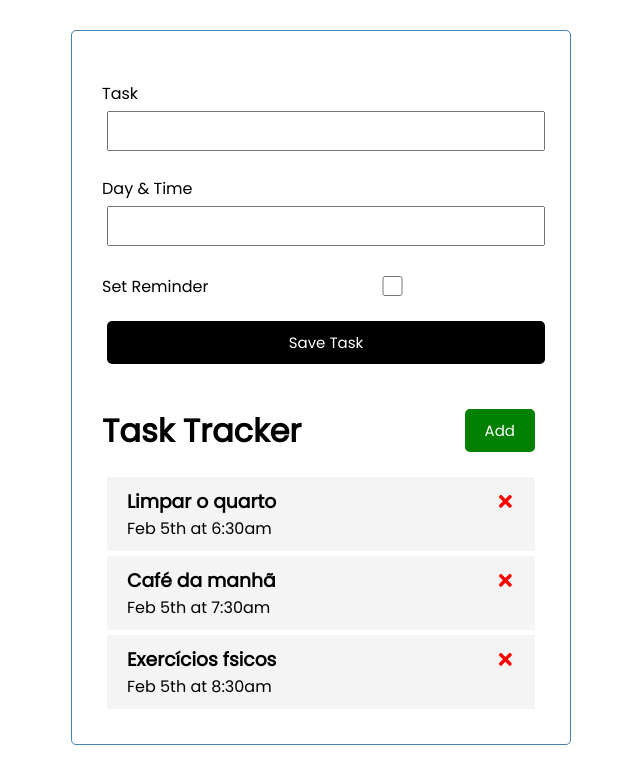
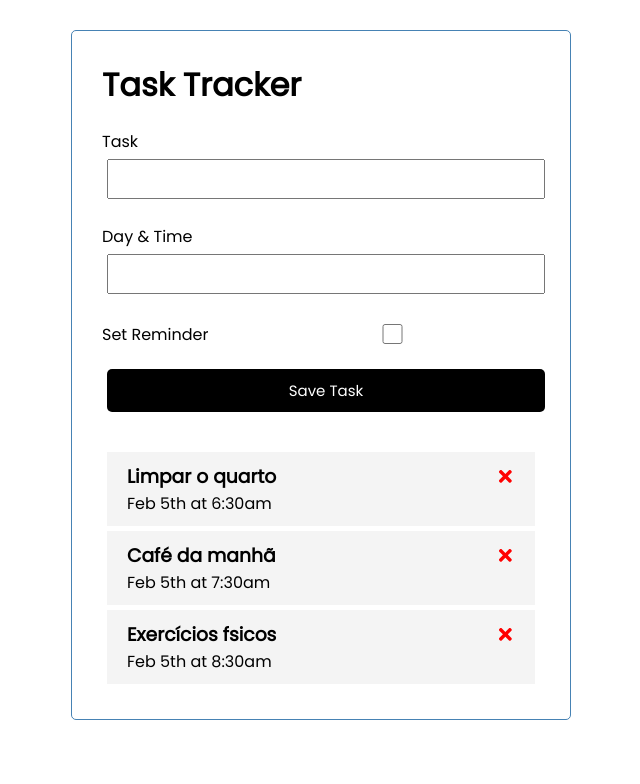
Before and after one commit to RafaelJP13/task-tracker-front, a React (Create React App) app: page / in a window 1280 px wide. Shown: the top 784 px of the page, without its empty margins (319-959 px from the left). Built offline with nearby package versions, Linux system fonts and the light colour scheme.

Commit message:
refactor: Remove add button

```diff
--- a/src/App.js
+++ b/src/App.js
@@ -43,25 +43,14 @@ const addTask = task =>{
 
 }
 
-const toggleReminder = id => {
+const toggleReminder = id => setTasks(tasks.map(task => task.id === id ? {...task, reminder: !task.reminder} : task))
 
-  setTasks(tasks.map(task => task.id === id ? {...task, reminder: !task.reminder} : task))
-
-}
-
-const deleteTask = id =>{
-
-  setTasks(tasks.filter(task => task.id !== id))
-
-}
-
+const deleteTask = id => setTasks(tasks.filter(task => task.id !== id))
 
   return (
     <div className="container">
-      <AddTask
-        onAdd={addTask}
-        />
-      <Header/>
+      <Header title="Task Tracker"/>
+      <AddTask onAdd={addTask} />
       {tasks.length > 0
       ?
       (<Tasks
--- a/src/components/Header.js
+++ b/src/components/Header.js
@@ -1,17 +1,10 @@
 import Button from "./Button"
 
-const onClick = () =>{
+const Header = ({title, onAdd }) => {
 
-    console.log('Click')
-
-
-}
-
-const Header = ({title }) => {
   return (
     <header className="header">
-      <h1>Task Tracker</h1>
-      <Button color='green' text='Add' onClick={onClick}/>
+    <h1>{title}</h1>
     </header>
   )
 }
```
